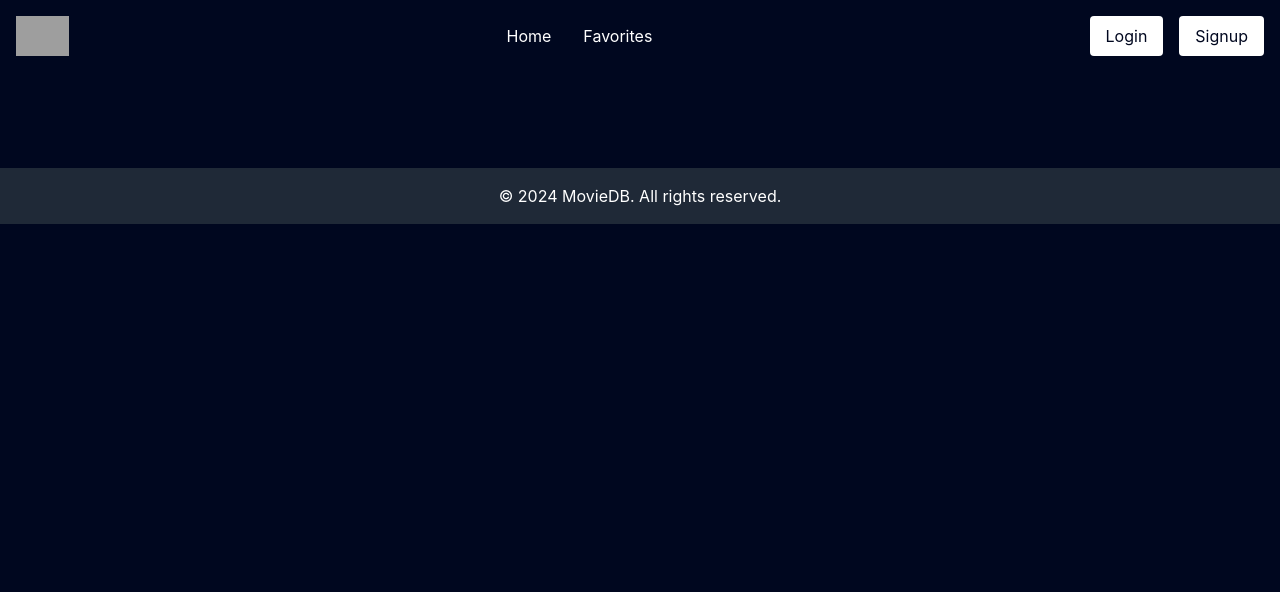
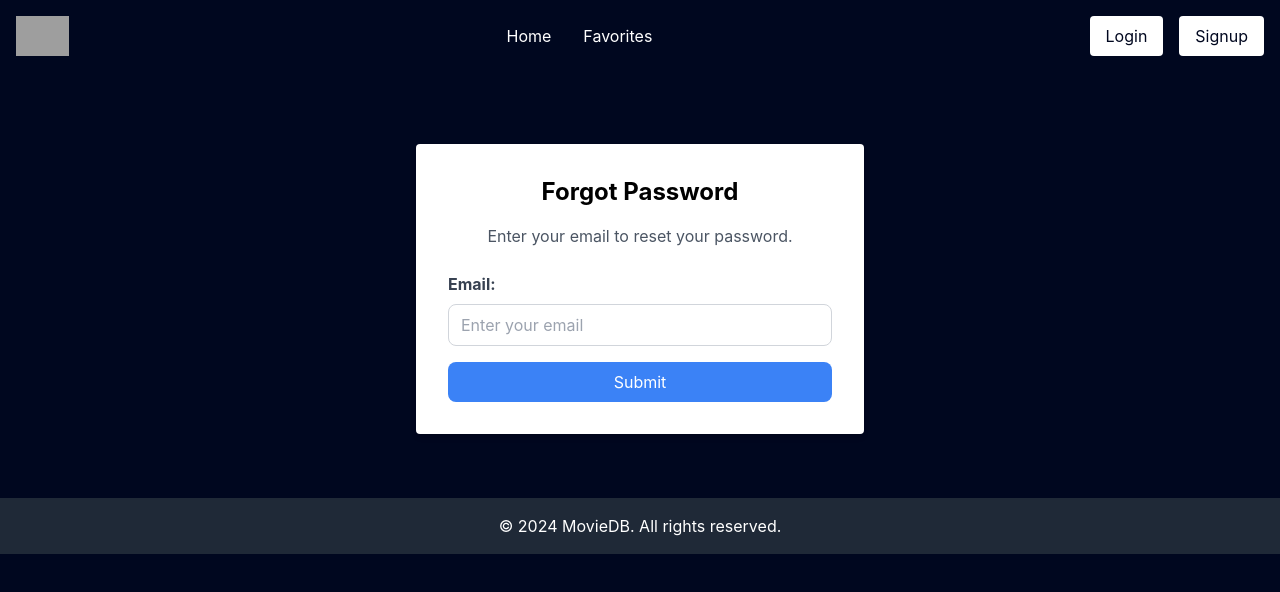
Before and after one commit to mohamed561/FE-Capstone-Project, a React (Create React App) app in the folder movie-database/: page /forgot-password in a window 1280 px wide. Shown: the top 592 px of the page. Built offline with nearby package versions, Linux system fonts and the light colour scheme; grey boxes are pictures that could not be loaded.

Commit message:
creating forgotpswd page

```diff
--- a/movie-database/src/App.js
+++ b/movie-database/src/App.js
@@ -8,6 +8,7 @@ import MovieDetailsPage from './pages/MovieDetailsPage';
 import FavoritesPage from './pages/FavoritesPage';
 import Login from './pages/Login';
 import Signup from './pages/Signup';
+import ForgotPassword from './pages/ForgotPassword';
 
 function App() {
   return (
@@ -22,6 +23,7 @@ function App() {
             <Route path="/favorites" element={<FavoritesPage />} />
             <Route path="/login" element={<Login />} />
             <Route path="/signup" element={<Signup />} />
+            <Route path="/forgot-password" element={<ForgotPassword />} />
           </Routes>
         </main>
         <Footer />
--- /dev/null
+++ b/movie-database/src/pages/ForgotPassword.js
@@ -0,0 +1,63 @@
+import React, { useState } from 'react';
+
+const ForgotPassword = () => {
+  const [email, setEmail] = useState('');
+  const [message, setMessage] = useState('');
+
+  const handleSubmit = (e) => {
+    e.preventDefault();
+
+    // Simple email validation
+    if (!validateEmail(email)) {
+      setMessage('Please enter a valid email.');
+      return;
+    }
+
+    // Simulate sending reset request
+    setMessage(`If ${email} is registered, you'll receive a password reset link.`);
+
+    // Clear the form
+    setEmail('');
+  };
+
+  const validateEmail = (email) => {
+    const re = /^[^\s@]+@[^\s@]+\.[^\s@]+$/;
+    return re.test(String(email).toLowerCase());
+  };
+
+  return (
+    <div className="max-w-md mx-auto bg-white p-8 mt-10 rounded shadow-md">
+      <h2 className="text-2xl font-bold mb-4 text-center">Forgot Password</h2>
+      <p className="text-gray-600 mb-6 text-center">
+        Enter your email to reset your password.
+      </p>
+      <form onSubmit={handleSubmit}>
+        <div className="mb-4">
+          <label htmlFor="email" className="block text-gray-700 font-bold mb-2">
+            Email:
+          </label>
+          <input
+            type="email"
+            id="email"
+            value={email}
+            onChange={(e) => setEmail(e.target.value)}
+            className="w-full px-3 py-2 border border-gray-300 rounded-lg"
+            placeholder="Enter your email"
+            required
+          />
+        </div>
+        <button
+          type="submit"
+          className="w-full bg-blue-500 text-white py-2 rounded-lg hover:bg-blue-600"
+        >
+          Submit
+        </button>
+      </form>
+      {message && (
+        <div className="mt-4 text-center text-sm text-green-500">{message}</div>
+      )}
+    </div>
+  );
+};
+
+export default ForgotPassword;
```
